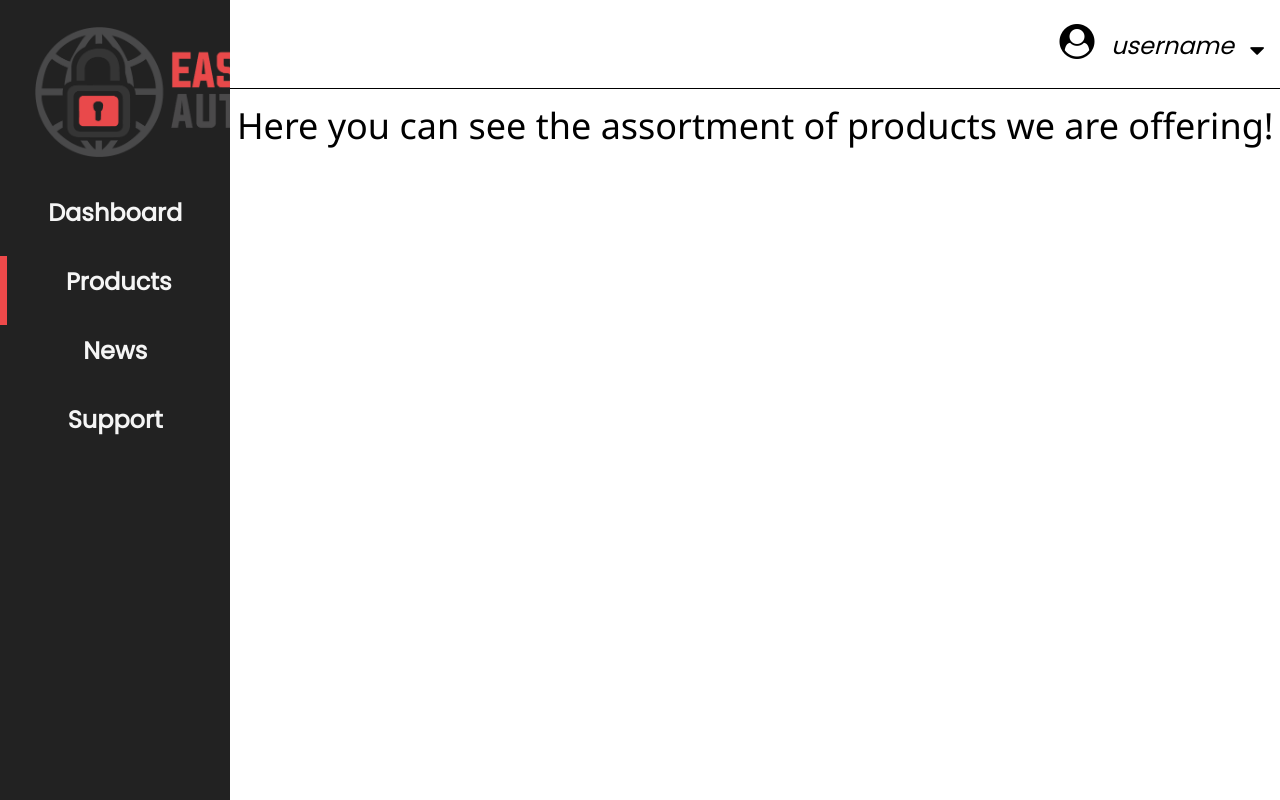
After one commit to r1cky33/DA_EasyAuth_Licensing, a PHP site: page /products.php in a window 1280 px wide. The commit adds this page. Run offline with PHP 8.4, Linux system fonts and the light colour scheme.

Commit message:
Webinterface
dashboard (ohne php) fertig; products

```diff
--- /dev/null
+++ b/WebInterface/products.php
@@ -0,0 +1,72 @@
+<!DOCTYPE html>
+<html lang="en">
+<title>EasyAuth licensing</title>
+<meta charset="UTF-8">
+<meta name="viewport" content="width=device-width, initial-scale=1">
+<link rel="stylesheet" href="https://www.w3schools.com/w3css/4/w3.css">
+<link rel="stylesheet" href="https://fonts.googleapis.com/css?family=Poppins">
+<link rel="stylesheet" href="https://cdnjs.cloudflare.com/ajax/libs/font-awesome/4.7.0/css/font-awesome.min.css">
+<link rel="stylesheet" href="style.css">
+<body>
+
+<!-- Top header-->
+<div style="border-bottom: 1px solid black">
+    <header class="w3-container w3-xlarge">
+        <p class="w3-right">
+            <i class="fa fa-user-circle" style ="font-size: 35px;"></i>
+            <i>username</i>
+            <i class="fa fa-sort-down"></i>
+        </p>
+    </header>
+</div>
+
+<!-- Main content -->
+<h1 style ="text-align: center; margin-left: 18%">Here you can see the assortment of products we are offering!</h1>
+
+<!-- Sidebar/menu -->
+<nav class="w3-sidebar w3-bar-block w3-top w3-large" style="z-index:3;width:18%;font-weight:bold; background-color: #222222;" id="mySidebar"><br>
+    <div style="padding-left: 35px; padding-bottom: 30px;" class="w3-container">
+        <img src="moga_logo.png" alt="logo" style="width: 230px;height: 130px;">
+    </div>
+    <div id= "myButtons" class="w3-bar-block" style="font-size: x-large;">
+        <a id = "dashboard-page" href="dashboard.php" onclick="w3_close()" style="color: whitesmoke; padding-bottom: 25px; text-align: center;" class="w3-bar-item w3-button w3-hover-red btn">Dashboard</a>
+        <a id = "products-page" href="products.php" onclick="w3_close()" style="color: whitesmoke; padding-bottom: 25px; text-align: center;" class="w3-bar-item w3-button w3-hover-red btn sideBarMarker">Products</a>
+        <a id = "news-page" href="news.php" onclick="w3_close()" style="color: whitesmoke; padding-bottom: 25px; text-align: center;" class="w3-bar-item w3-button w3-hover-red btn">News</a>
+        <a id = "support-page" href="support.php" onclick="w3_close()" style="color: whitesmoke; padding-bottom: 25px; text-align: center;" class="w3-bar-item w3-button w3-hover-red btn">Support</a>
+    </div>
+    <a href="javascript:void(0)" onclick="w3_close()" class="w3-button w3-hide-large w3-display-bottom" style="100%;font-size:22px;">Close Menu</a>
+</nav>
+
+<!-- Top menu on small screens -->
+<header class="w3-container w3-top w3-hide-large w3-red w3-xlarge w3-padding">
+    <a href="javascript:void(0)" class="w3-button w3-red w3-margin-right" onclick="w3_open()">☰</a>
+    <span>EasyAuth</span>
+</header>
+
+<!-- Overlay effect when opening sidebar on small screens -->
+<div class="w3-overlay w3-hide-large" onclick="w3_close()" style="cursor:pointer" title="close side menu" id="myOverlay"></div>
+
+<div class="w3-main" style="margin-left:340px;margin-right:40px">
+
+    <script>
+        function w3_open() {
+            document.getElementById("mySidebar").style.display = "block";
+            document.getElementById("myOverlay").style.display = "block";
+        }
+
+        function w3_close() {
+            document.getElementById("mySidebar").style.display = "none";
+            document.getElementById("myOverlay").style.display = "none";
+        }
+
+        function onClick(element) {
+            document.getElementById("img01").src = element.src;
+            document.getElementById("modal01").style.display = "block";
+            var captionText = document.getElementById("caption");
+            captionText.innerHTML = element.alt;
+        }
+
+    </script>
+
+</body>
+</html>
--- a/WebInterface/style.css
+++ b/WebInterface/style.css
@@ -12,6 +12,10 @@ button:hover {
     color: #222222;
 }
 
-a:active {
-    border-left: 5px solid #EE494A;
+.btn{
+
 }
+
+.sideBarMarker{
+    border-left: 7px solid #EE494A !important;
+}
```
Also changed, not shown: WebInterface/dashboard.php (+20 -7 lines).
